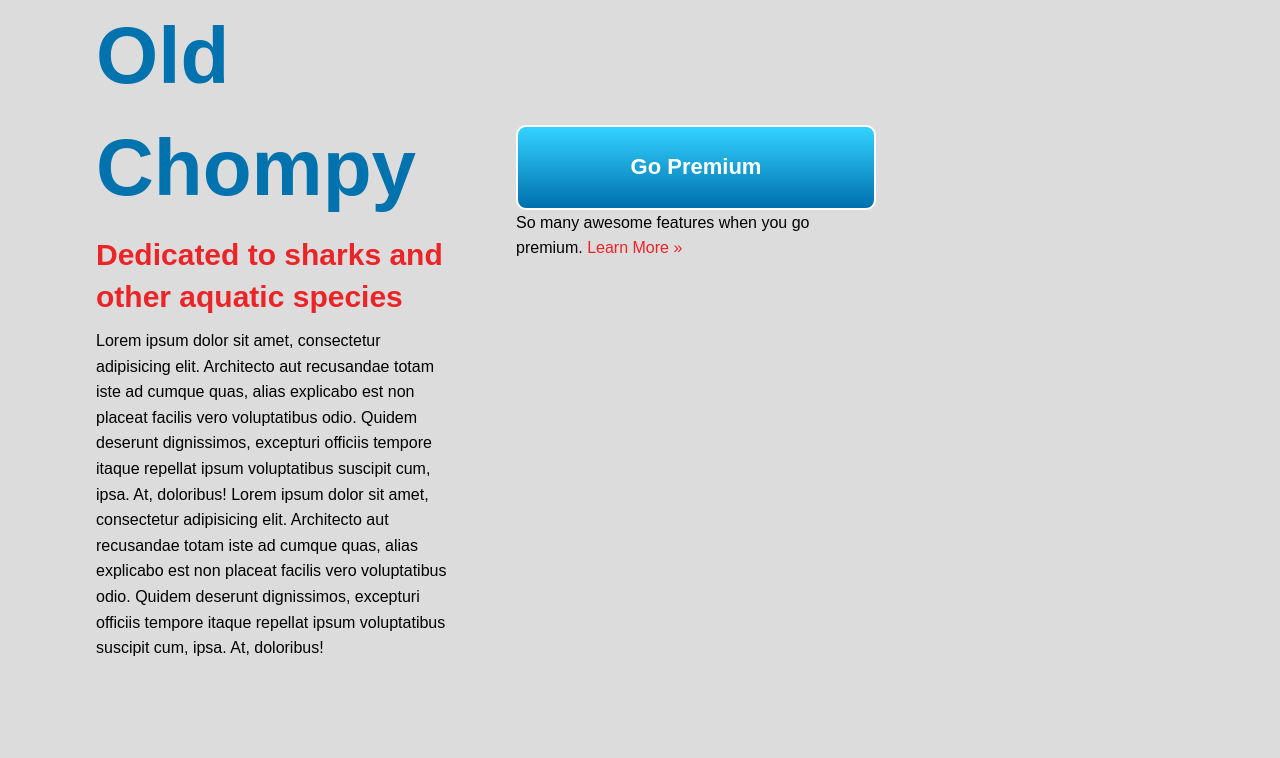
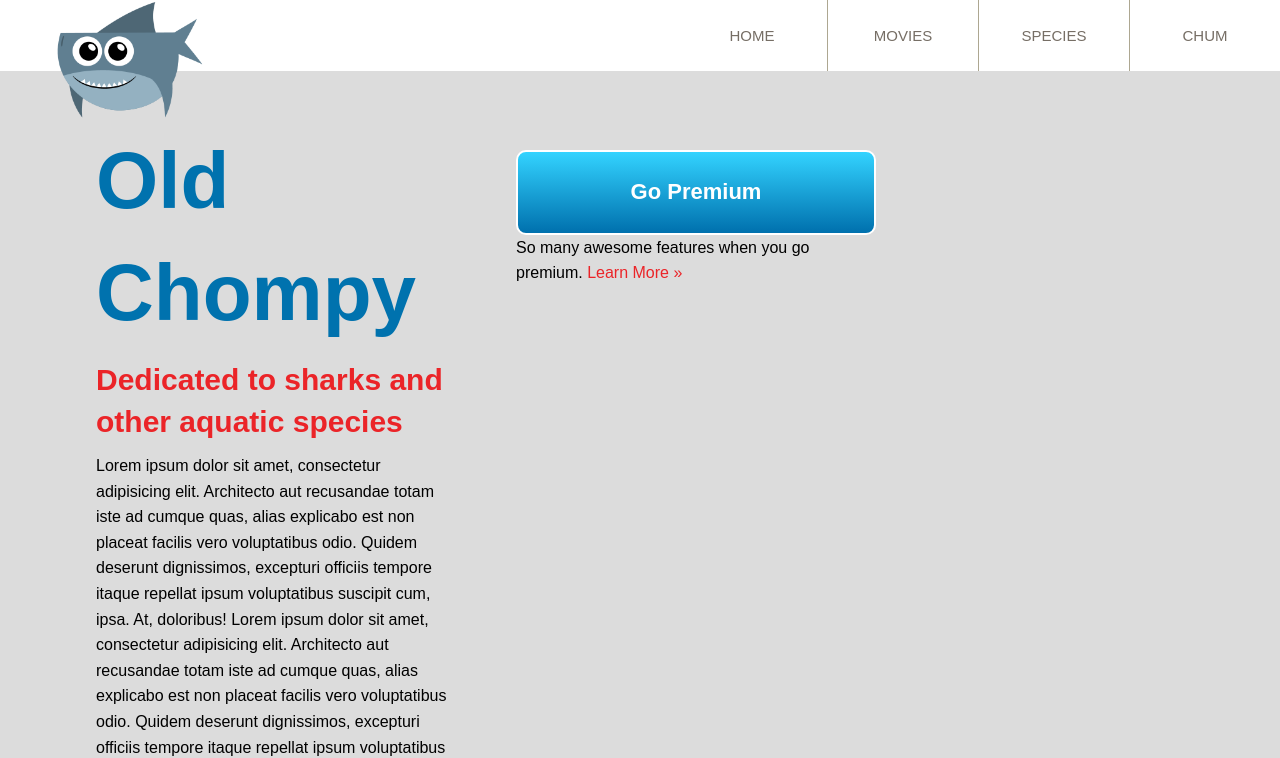
Before and after one commit to sleeplesseditor/CSS3Selectors, a plain HTML site: page index.html in a window 1280 px wide. Shown: the top 758 px of the page. Drawn offline with Linux system fonts and the light colour scheme.

Commit message:
Nav setup

```diff
--- a/css/style.css
+++ b/css/style.css
@@ -240,12 +240,13 @@ Go Premium
     width: 360px;
     margin-right: 60px;
     float: left;
+    margin-top: 125px;
 }
 
 .go-premium {
     width: 360px;
     float: left;
-    margin-top: 125px;
+    margin-top: 150px;
 }
 
 .call-to-action {
@@ -274,3 +275,86 @@ Go Premium
     color: #0072ae;
     background: none;
 }
+
+/****************
+Nav
+****************/
+
+nav {
+    background-color: #fff;
+    position: fixed;
+    left: 0;
+    right: 0;
+    top: 0;
+}
+
+nav img {
+    width: 160px;
+}
+
+nav figure {
+    position: absolute;
+    top: -20px;
+    left: 50px;
+}
+
+.primary-nav {
+    float: right;
+}
+
+.primary-nav > li {
+    float: left;
+}
+
+.primary-nav > li > a {
+    float: left;
+    padding: 25px 0;
+    width: 150px;
+    border-left: 1px solid #ada791;
+}
+
+.primary-nav > li:first-child > a {
+    border-left: none;
+}
+
+nav li a {
+    font-family: Arial, Arial, Helvetica, sans-serif;
+    color: #766e65;
+    text-transform: uppercase;
+    font-size: 15px;
+    text-align: center;
+    transition: 0.15s background-color linear;
+}
+
+nav li a:focus,
+nav li a:hover,
+nav li a:active {
+    background-color: #eb2428;
+    color: #fff;
+}
+
+/****************
+Drop Down Menu
+****************/
+
+.has-submenu ul {
+    position: absolute;
+    top: 70px;
+    background-color: #fff;
+    border-bottom: 1px solid #ada791;
+    border-left: 1px solid #ada791;
+    border-right: 1px solid #ada791;
+    width: 150px;
+    border-radius: 0 0 15px 15px;
+    overflow: hidden;
+    display: none;
+}
+
+.has-submenu:hover ul {
+    display: block;
+}
+
+.has-submenu a {
+    display: block;
+    padding: 20px 0;
+}
--- a/index.html
+++ b/index.html
@@ -30,11 +30,35 @@
 
     <!--
     ===============
+    Nav
+    ===============
+    -->
+
+    <nav class="grouping">
+        <figure>
+            <img src="images/sharky.png" alt="Shark">
+        </figure>
+        <ul class="primary-nav grouping">
+            <li><a href="#">Home</a></li>
+            <li class="has-submenu"><a href="shark-movies.html">Movies</a>
+                <ul>
+                    <li><a href="#">Jaws</a></li>
+                    <li><a href="#">Sharknado</a></li>
+                    <li><a href="#">Open Water</a></li>
+                </ul>
+            </li>
+            <li><a href="#">Species</a></li>
+            <li><a href="#">Chum</a></li>
+        </ul>
+    </nav>
+
+    <!--
+    ===============
     Intro section
     ===============
     -->
-    <section>
-        <div class="wrapper grouping">
+    <section class="grouping">
+        <div class="wrapper">
             <div class="intro-content">
                 <h1 id="main-site-title">Old Chompy</h1>
                 <h2>Dedicated to sharks and other aquatic species</h2>
```
